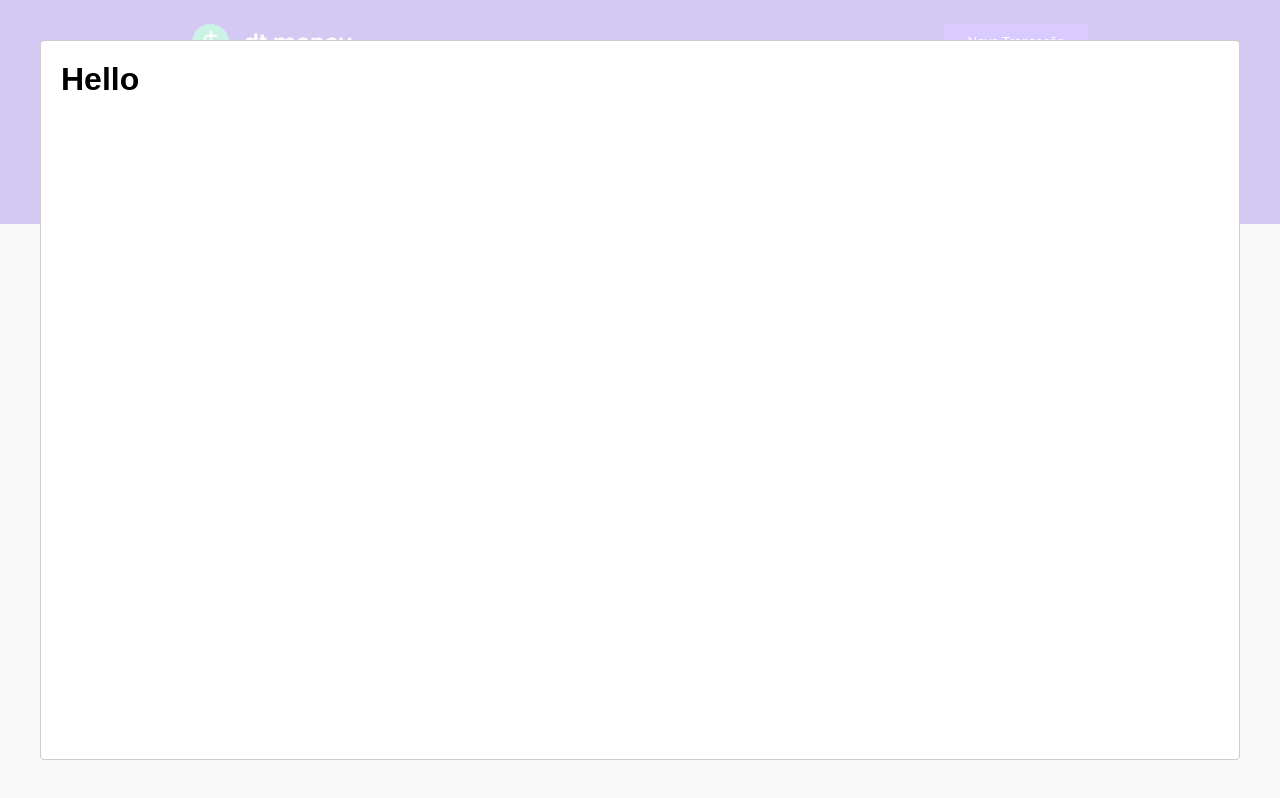
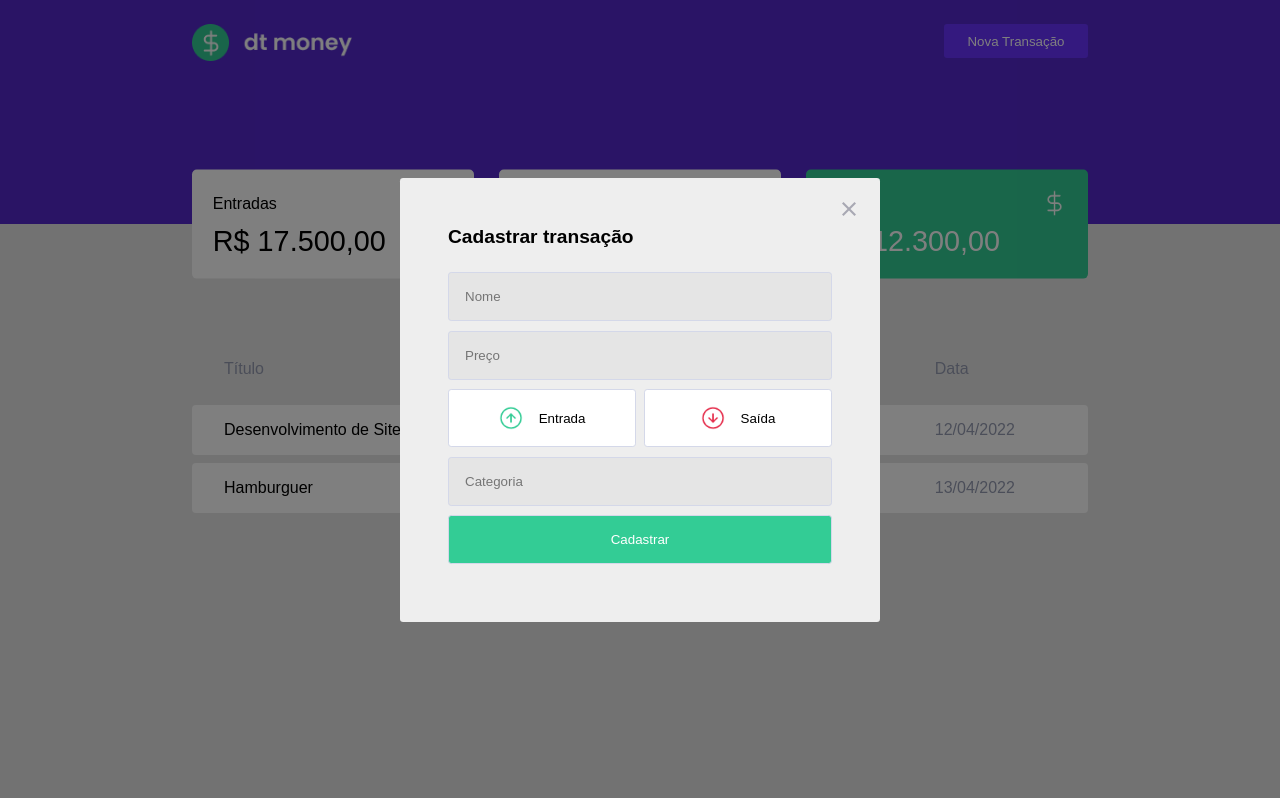
Before and after one commit to samircunha/DtMoney, a React (Create React App) app: page / in a window 1280 px wide. Both pictures are taken after a click on the button "Nova Transação". Built offline with nearby package versions, Linux system fonts and the light colour scheme.

Commit message:
Modal finalized. All the styles done.

```diff
--- a/src/App.js
+++ b/src/App.js
@@ -1,21 +1,30 @@
-import React from 'react';
-import { Header } from './components/Header';
-import { Flow } from './components/Flow';
-import { TransactionsTable } from './components/TransactionsTable';
-import { TransactionsModal } from './components/TransactionsModal';
-import './styles/global.scss';
-import './styles/header.scss';
-import './styles/flow.scss';
-import './styles/table.scss';
-import './styles/transactionsModal.scss';
+import React, { useState } from "react";
+import Modal from "react-modal";
+import { Header } from "./components/Header";
+import { Flow } from "./components/Flow";
+import { TransactionsTable } from "./components/TransactionsTable";
+import { TransactionsModal } from "./components/TransactionsModal";
+import "./styles/global.scss";
+import "./styles/header.scss";
+import "./styles/flow.scss";
+import "./styles/transactionsTable.scss";
+import "./styles/transactionsModal.scss";
+
+Modal.setAppElement('#root');
 
 function App() {
+  const [isModalOpen, setIsModalOpen] = useState(false);
+
+  const handleToggleModal = () => {
+    setIsModalOpen((prev) => !prev);
+  };
+
   return (
     <div>
-      <Header />
+      <Header handleToggleModal={handleToggleModal} />
       <Flow />
       <TransactionsTable />
-      <TransactionsModal />
+      <TransactionsModal isModalOpen={isModalOpen} handleToggleModal={handleToggleModal}/>
     </div>
   );
 }
--- a/src/components/Header.js
+++ b/src/components/Header.js
@@ -1,19 +1,12 @@
 import React from 'react';
-import { useTransactions } from '../hooks/useTransactions';
 
 import Logo from "../assets/Logo.png";
 
-export function Header () {
-    const {isModalOpen, setIsModalOpen} = useTransactions()
-
-    const handleOpenModal = () => {
-        setIsModalOpen(true)
-    }
-
+export function Header ({handleToggleModal}) {
     return (
         <header className="header">
             <img src={Logo}></img>
-            <button onClick={handleOpenModal}>Nova Transação</button>
+            <button onClick={handleToggleModal}>Nova Transação</button>
         </header>
     )
 }
--- a/src/components/TransactionsModal.js
+++ b/src/components/TransactionsModal.js
@@ -1,19 +1,41 @@
 import React from "react";
-import ReactModal from "react-modal";
-import { useTransactions } from "../hooks/useTransactions";
+import Modal from "react-modal";
+import close from "../assets/Close.png";
+import entradas from "../assets/Entradas.png";
+import saidas from "../assets/Saidas.png";
 
-export function TransactionsModal() {
-  const { isModalOpen, setIsModalOpen } = useTransactions();
-
-  const ModalStyles = {
-    content: {
-        backgroundColor: "black"
-    }
-  }
+export function TransactionsModal({ isModalOpen, handleToggleModal }) {
+  const handleRequestClose = () => {
+    handleToggleModal();
+  };
 
   return (
-    <ReactModal isOpen={isModalOpen}>
-      <h1>Hello</h1>
-    </ReactModal>
+    <Modal
+      isOpen={isModalOpen}
+      overlayClassName="react-modal-overlay"
+      className="react-modal-content"
+      onRequestClose={handleRequestClose}
+    >
+      <button onClick={handleRequestClose} className="react-modal-close">
+        <img src={close}></img>
+      </button>
+      <div className="react-modal-transaction">
+        <h2>Cadastrar transação</h2>
+        <input type="text" placeholder="Nome"></input>
+        <input type="number" placeholder="Preço"></input>
+        <div>
+          <button className="income-button">
+            <img src={entradas}></img>
+            <p>Entrada</p>
+          </button>
+          <button className="outcome-button">
+            <img src={saidas}></img>
+            <p>Saída</p>
+          </button>
+        </div>
+        <input type="text" placeholder="Categoria"></input>
+        <button className="register-button">Cadastrar</button>
+      </div>
+    </Modal>
   );
 }
--- a/src/hooks/useTransactions.js
+++ b/src/hooks/useTransactions.js
@@ -3,10 +3,10 @@ import React, { useState, createContext, useContext} from 'react';
 const TransactionsContext = createContext();
 
 export function Transactions ({children}) {
-    const [isModalOpen, setIsModalOpen] = useState(false)
+
 
     return (
-        <TransactionsContext.Provider  value={{isModalOpen, setIsModalOpen}}>
+        <TransactionsContext.Provider>
             {children}
         </TransactionsContext.Provider>
     )
--- a/src/styles/global.scss
+++ b/src/styles/global.scss
@@ -1,6 +1,7 @@
 :root {
     --green: #33CC95;
     --gray: #969CB2;
+    --gray-2: #eeeeee;
     --background-header: #5429CC;
     --background-body: #E5E5E5;
     --background-button: #6933FF;
@@ -13,11 +14,45 @@
     box-sizing: border-box;
 }
 
-body{
+body {
     font: 16px "Poppins", sans-serif;
     background-color: var(--background-body);
 }
 
-button{
+button {
     cursor: pointer;
 }
+
+.react-modal-overlay {
+    background-color: rgb(0, 0, 0, 0.5);
+
+    position: fixed;
+
+    top: 0;
+    right: 0;
+    left: 0;
+    bottom: 0;
+
+    display: flex;
+    justify-content: center;
+    align-items: center;
+}
+
+.react-modal-content {
+    background-color: var(--gray-2);
+
+    position: relative;
+
+    width: 100%;
+    max-width: 480px;
+    padding: 3rem;
+    border-radius: 0.2rem;
+}
+
+.react-modal-close {
+    position: absolute;
+
+    top: 1.5rem;
+    right: 1.5rem;
+    border: 0;
+}
--- a/src/styles/transactionsModal.scss
+++ b/src/styles/transactionsModal.scss
@@ -1,24 +1,49 @@
-.modal {
-    overlay: {
-        position: 'fixed';
-        top: 0;
-        left: 0;
-        right: 0;
-        bottom: 0;
-        backgroundColor: 'rgba(255, 255, 255, 0.75)';
+.react-modal-transaction {
+    display: flex;
+    flex-direction: column;
+    justify-content: space-between;
+
+    h2 {
+        font-size: 1.2rem;
+        margin-bottom: 1.5rem;
     }
 
-    content: {
-        position: 'absolute';
-        top: '40px';
-        left: '40px';
-        right: '40px';
-        bottom: '40px';
-        border: '1px solid #ccc';
-        background: '#fff';
-        overflow: 'auto';
-        borderRadius: '4px';
-        outline: 'none';
-        padding: '20px';
+    div {
+        display: flex;
+        justify-content: space-between;
+    }
+
+    button {
+        margin-bottom: 0.6rem;
+        border: 1px solid #d4d8e9;
+        border-radius: 0.2rem;
+        padding: 1rem;
+    }
+
+    input {
+        background-color: var(--background-body);
+        border: 1px solid #d4d8e9;
+        padding: 1rem;
+        margin-bottom: 0.6rem;
+        border-radius: 0.2rem;
+    }
+
+    .income-button,
+    .outcome-button {
+        width: 49%;
+        background-color: var(--off-white);
+        display: flex;
+        justify-content: center;
+        align-items: center;
+
+        img {
+            width: 1.5rem;
+            margin-right: 1rem;
+        }
+    }
+
+    .register-button {
+        background-color: var(--green);
+        color: var(--off-white);
     }
 }
--- a/src/styles/table.scss
+++ b/src/styles/transactionsTable.scss
@@ -17,12 +17,17 @@ table {
     td {
         background-color: var(--off-white);
         padding: 1rem 2rem;
-        border-radius: 0.25rem;
         color: var(--gray)
     }
 
-    td:first-child{
+    td:first-child {
         color: black;
+        border-top-left-radius: 0.25rem;
+        border-bottom-left-radius: 0.25rem;
     }
 
+    td:last-child {
+        border-top-right-radius: 0.25rem;
+        border-bottom-right-radius: 0.25rem;
+    }
 }
```
Also changed, not shown: src/assets/Close.png (added).
